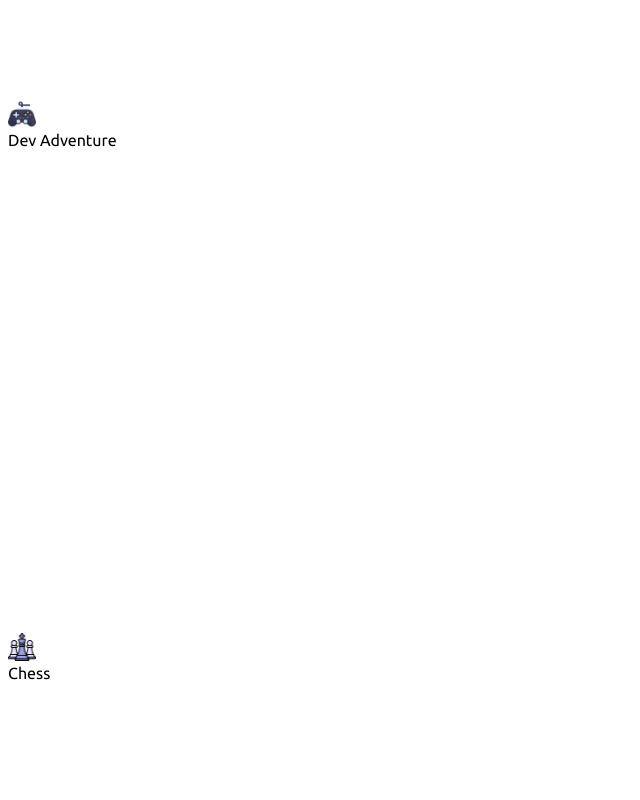
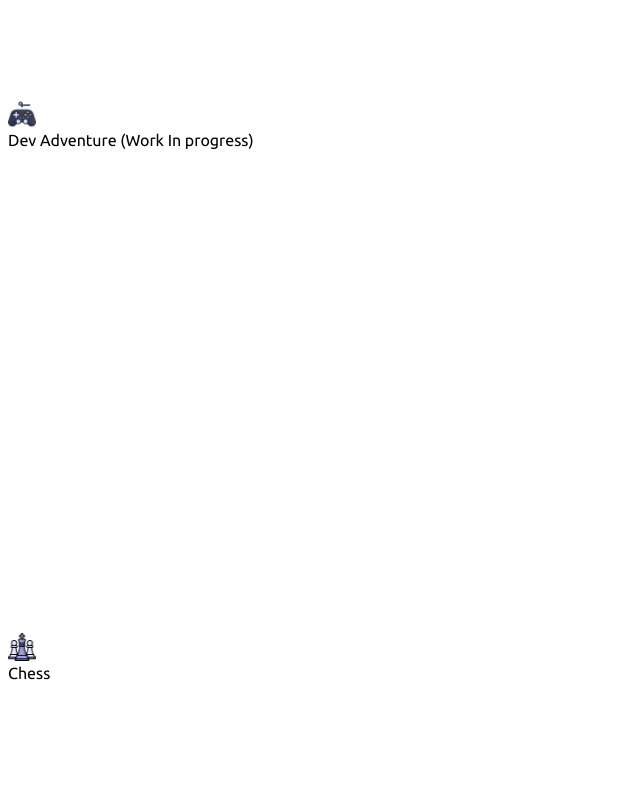
Before and after one commit to ashinshanly/ashinshanly.github.io, a Next.js app: page / in a window 1280 px wide. Shown: the part 2580-3380 px from the top of the page, without its empty margins (0-640 px from the left). Built offline with nearby package versions, Linux system fonts and the light colour scheme.

Commit message:
Update apps.config.js

```diff
--- a/apps.config.js
+++ b/apps.config.js
@@ -69,7 +69,7 @@ const apps = [
     },
     {
         id: "dev-adventure",
-        title: "Dev Adventure",
+        title: "Dev Adventure (Work In progress)",
         icon: './themes/Yaru/apps/dev_adventure.png',
         disabled: false,
         favourite: true,
```
